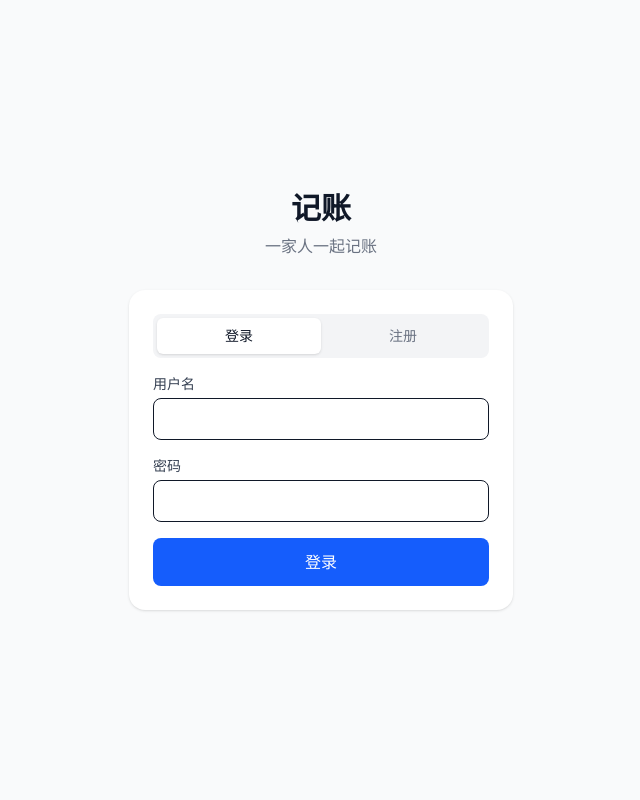
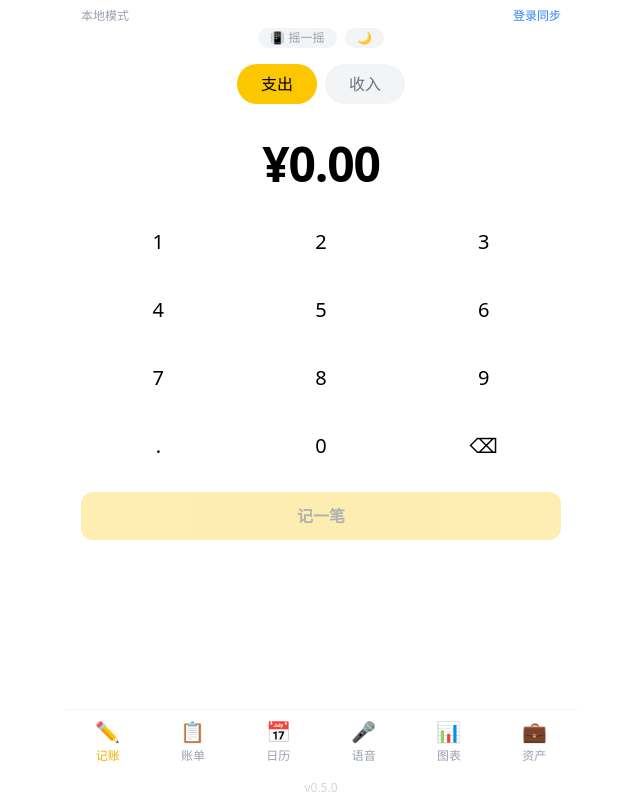
Before and after one commit to leluaizuguo/ledger, a React (Vite) app: page /#/record in a window 1280 px wide. Before the commit this address led to /#/login. Shown: the whole page, without its empty margins (319-959 px from the left). Built offline with nearby package versions, Linux system fonts and the light colour scheme; the HTML template or start-up script is replaced by a standard one.

Commit message:
v0.7.4: local-first mode, login is optional for sync features

```diff
--- a/package.json
+++ b/package.json
@@ -1,7 +1,7 @@
 {
   "name": "ledger",
   "private": true,
-  "version": "0.7.3",
+  "version": "0.7.4",
   "type": "module",
   "scripts": {
     "dev": "vite",
--- a/src/App.tsx
+++ b/src/App.tsx
@@ -1,4 +1,4 @@
-import { HashRouter, Routes, Route, Navigate, Outlet } from 'react-router-dom'
+import { HashRouter, Routes, Route, Navigate } from 'react-router-dom'
 import Layout from './components/Layout'
 import RecordPage from './pages/RecordPage'
 import BillsPage from './pages/BillsPage'
@@ -6,27 +6,19 @@ import ChartPage from './pages/ChartPage'
 import CalendarPage from './pages/CalendarPage'
 import AccountPage from './pages/AccountPage'
 import LoginPage from './pages/LoginPage'
-import { isLoggedIn } from './utils/api'
-
-function AuthGuard() {
-  if (!isLoggedIn()) return <Navigate to="/login" replace />
-  return <Outlet />
-}
 
 export default function App() {
   return (
     <HashRouter>
       <Routes>
+        <Route element={<Layout />}>
+          <Route path="/record"   element={<RecordPage />} />
+          <Route path="/bills"    element={<BillsPage />} />
+          <Route path="/calendar" element={<CalendarPage />} />
+          <Route path="/chart"    element={<ChartPage />} />
+          <Route path="/accounts" element={<AccountPage />} />
+        </Route>
         <Route path="/login" element={<LoginPage />} />
-        <Route element={<AuthGuard />}>
-          <Route element={<Layout />}>
-            <Route path="/record" element={<RecordPage />} />
-            <Route path="/bills" element={<BillsPage />} />
-            <Route path="/calendar" element={<CalendarPage />} />
-            <Route path="/chart" element={<ChartPage />} />
-            <Route path="/accounts" element={<AccountPage />} />
-          </Route>
-        </Route>
         <Route path="*" element={<Navigate to="/record" replace />} />
       </Routes>
     </HashRouter>
--- a/src/components/Layout.tsx
+++ b/src/components/Layout.tsx
@@ -1,10 +1,10 @@
 import { useState, useCallback, useEffect, useRef } from 'react'
-import { NavLink, Outlet, useLocation, useSearchParams } from 'react-router-dom'
+import { NavLink, Outlet, useLocation, useSearchParams, useNavigate } from 'react-router-dom'
 import { recordAndRecognize } from '../utils/volcengine'
 import { parseVoiceTextMulti } from '../utils/voice'
 import { useStore } from '../store/useStore'
 import { getTodayISO } from '../utils/format'
-import { logout, getGroup } from '../utils/api'
+import { logout, getGroup, isLoggedIn } from '../utils/api'
 
 const tabs = [
   { path: '/record',   label: '记账', icon: '✏️' },
@@ -16,6 +16,7 @@ const tabs = [
 
 export default function Layout() {
   const location = useLocation()
+  const navigate = useNavigate()
   const { addBillRecord, expenseCategories, incomeCategories, syncStatus, currentUser, loadUser, initSync, teardownSync, loadCustomCats } = useStore()
   const [isListening, setIsListening] = useState(false)
   const [voiceText, setVoiceText] = useState('')
@@ -31,8 +32,16 @@ export default function Layout() {
     localStorage.setItem('dark', dark ? '1' : '0')
   }, [dark])
 
-  // V4: 加载用户 + 启动同步
-  useEffect(() => { loadUser(); initSync(); loadCustomCats(); return () => teardownSync() }, [])
+  // 加载用户 + 按需启动同步
+  useEffect(() => { loadUser(); loadCustomCats(); if (isLoggedIn()) initSync(); return () => teardownSync() }, [])
+
+  // 登录后启动同步
+  useEffect(() => {
+    if (currentUser) {
+      teardownSync()
+      initSync()
+    }
+  }, [currentUser])
 
   // URL 参数自动记账 (如 ?amount=25&note=午餐)
   useEffect(() => {
@@ -129,8 +138,9 @@ export default function Layout() {
 
   return (
     <div className="flex flex-col h-dvh bg-white dark:bg-gray-900 max-w-lg mx-auto">
-      {/* V4: sync status + user */}
+      {/* header: sync status / login */}
       <div className="flex items-center justify-between px-4 pt-2 shrink-0">
+        {isLoggedIn() ? (
           <div className="flex items-center gap-1.5">
             <span className={`w-2 h-2 rounded-full ${
               syncStatus === 'syncing' ? 'bg-yellow-400 animate-pulse' :
@@ -138,9 +148,16 @@ export default function Layout() {
             }`} />
             <span className="text-xs text-gray-400">{syncStatus === 'syncing' ? '同步中' : syncStatus === 'error' ? '失败' : '在线'}</span>
           </div>
+        ) : (
+          <span className="text-xs text-gray-400">本地模式</span>
+        )}
         <div className="flex items-center gap-2">
           {currentUser && <span className="text-xs text-gray-500">{currentUser.display_name}</span>}
+          {isLoggedIn() ? (
             <button onClick={logout} className="text-xs text-gray-400 hover:text-red-500">退出</button>
+          ) : (
+            <button onClick={() => navigate('/login')} className="text-xs text-blue-500 hover:text-blue-700">登录同步</button>
+          )}
         </div>
       </div>
       {/* Group info */}
```
Lines whose indentation alone changed are shown as unchanged.
